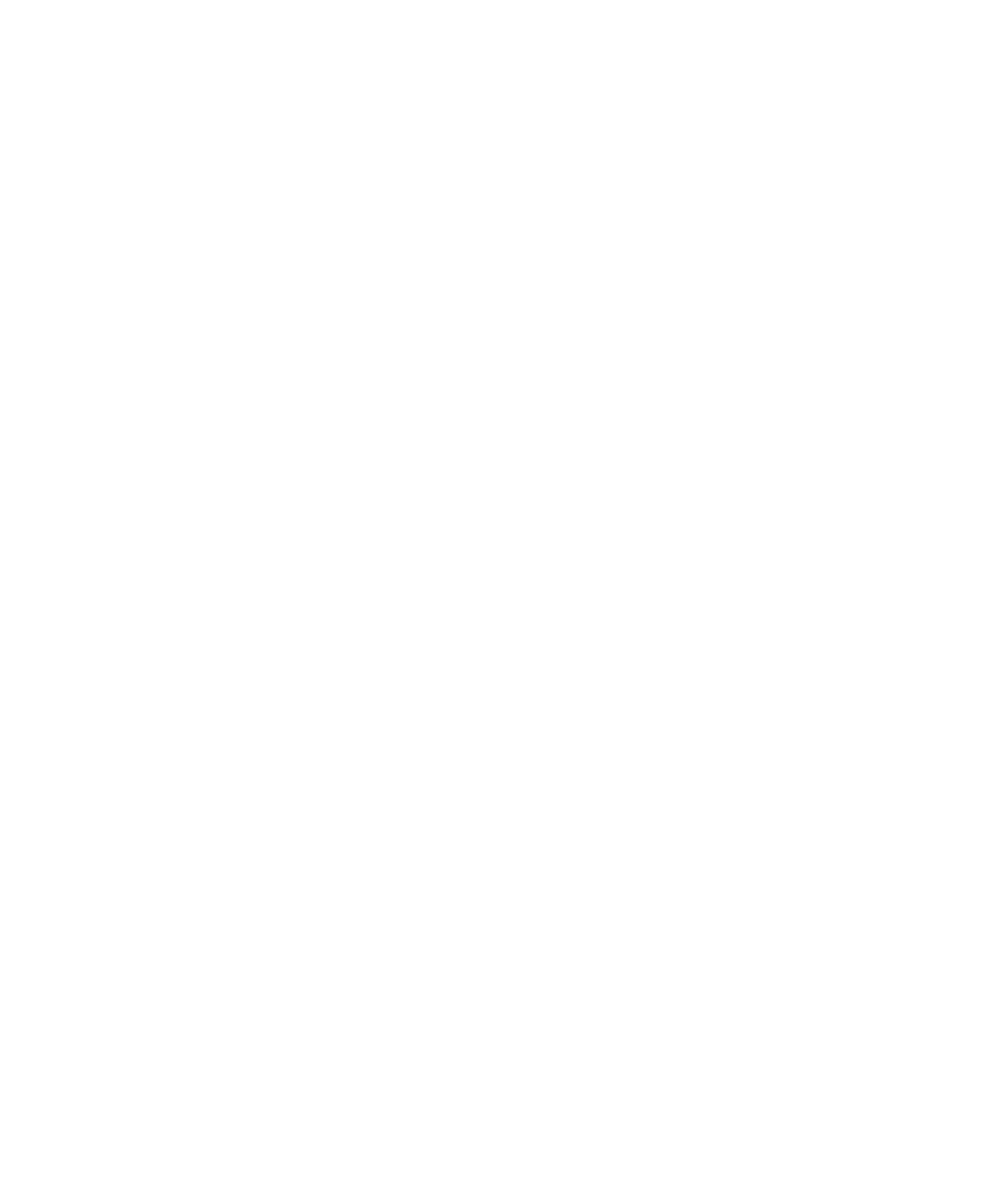
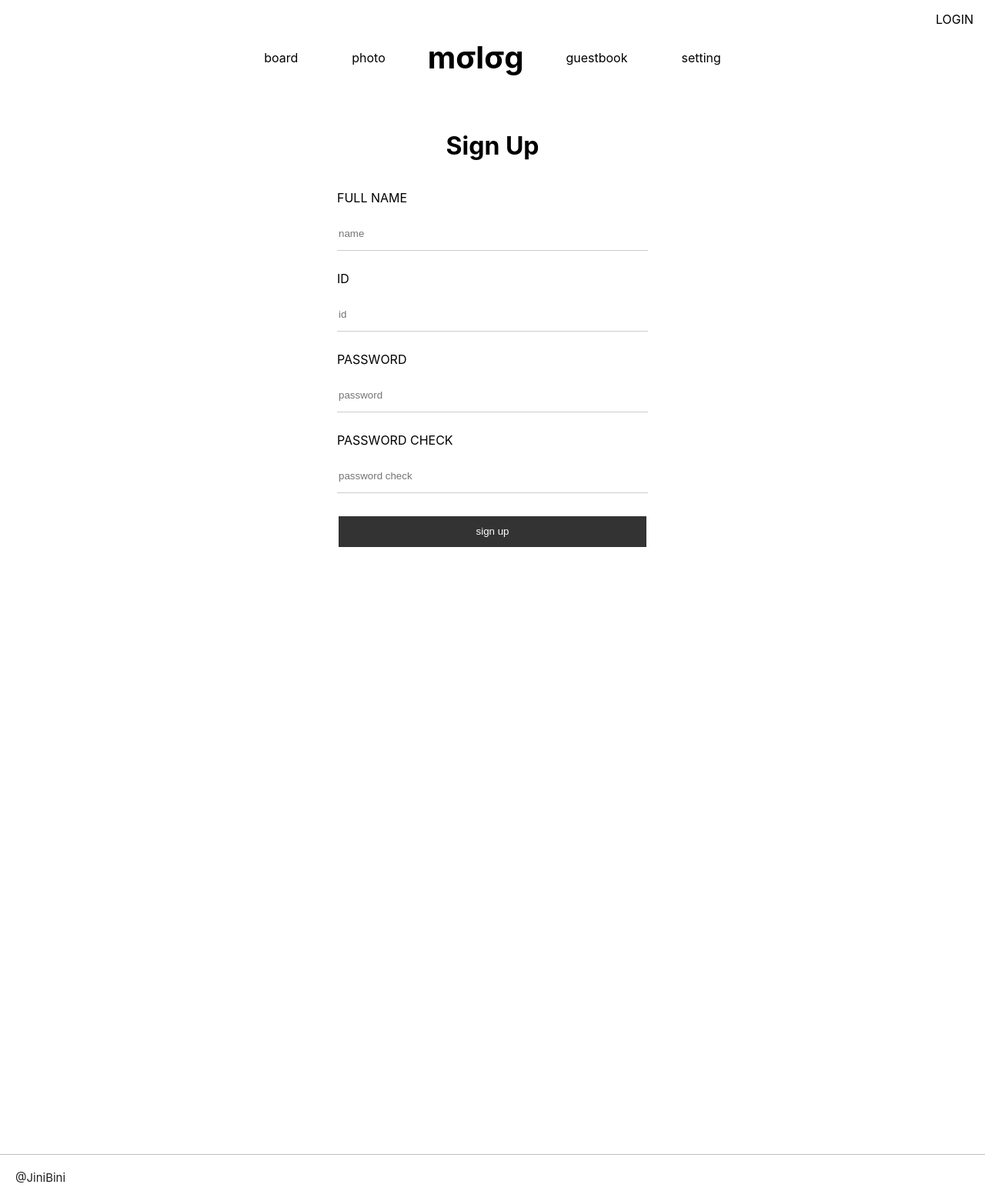
Before and after one commit to JiniBini/molog-frontend, a React (Create React App) app: page /signup in a window 1280 px wide. Shown: the whole page at 77% size. Before the commit the page ends 800 px from the top, so only its background shows below. Built offline with nearby package versions, Linux system fonts and the light colour scheme.

Commit message:
photoPage, signupPage ui 구현

```diff
--- a/src/App.tsx
+++ b/src/App.tsx
@@ -8,6 +8,7 @@ import PhotoPage from './component/Pages/PhotoPage';
 import GuestBookPage from './component/Pages/GuestBookPage';
 import SettingPage from './component/Pages/SettingPage';
 import LoginPage from './component/Pages/LoginPage';
+import SignUpPage from './component/Pages/SignUpPage';
 
 function App() {
   return (
@@ -18,6 +19,7 @@ function App() {
       <Route path="/guestbook" component={GuestBookPage} />
       <Route path="/setting" component={SettingPage} />
       <Route path="/login" component={LoginPage} />
+      <Route path="/signup" component={SignUpPage} />
     </Switch>
   );
 }
--- a/src/component/MainContent.tsx
+++ b/src/component/MainContent.tsx
@@ -20,7 +20,7 @@ const MainContent = () => {
             <p>4</p>
           </div>
         </div>
-        <img src={mainBackground} />
+        <img src={mainBackground}  alt="content"/>
         <div className="content-visited">
           <h4>전체 방문자</h4>
           <p className="visited">10</p>
--- a/src/component/Pages/PhotoPage.tsx
+++ b/src/component/Pages/PhotoPage.tsx
@@ -1,7 +1,7 @@
 import React from 'react';
 import Footer from '../Footer/Footer';
 import Header from '../Header/Header';
-import '../../style/homepage.scss'
+import '../../style/photopage.scss'
 import PhotoContent from '../Photo/PhotoContent';
 
 const PhotoPage = () => {
--- /dev/null
+++ b/src/component/Pages/SignUpPage.tsx
@@ -0,0 +1,37 @@
+import React from 'react';
+import Header from '../Header/Header';
+import Footer from '../Footer/Footer';
+import '../../style/signuppage.scss';
+
+const SignUpPage = () => {
+  return (
+    <>
+      <Header />
+      <div className="signup-container">
+        <h1>Sign Up</h1>
+        <div className="l-flex">
+          <p>FULL NAME</p>
+          <input className="login-input" type="text" placeholder="name" />
+        </div>
+        <div className="l-flex">
+          <p>ID</p>
+          <input className="login-input" type="text" placeholder="id" />
+        </div>
+        <div className="l-flex">
+          <p>PASSWORD</p>
+          <input className="login-input" type="text" placeholder="password" />
+        </div>
+        <div className="l-flex">
+          <p>PASSWORD CHECK</p>
+          <input className="login-input" type="text" placeholder="password check" />
+        </div>
+        <div className="submit">
+          <button type="submit">sign up</button>
+        </div>
+      </div>
+      <Footer />
+    </>
+  );
+};
+
+export default SignUpPage;
--- a/src/component/Photo/PhotoContent.tsx
+++ b/src/component/Photo/PhotoContent.tsx
@@ -1,12 +1,29 @@
 import React from 'react';
-import '../../style/boardpage.scss';
+import photo from '../../style/images/content_image.jpeg';
 
 const PhotoContent = () => {
   return (
-    <div className="board-container">
-      <p>this is photo</p>
+    <div className="photo-container">
+      <h2>Photo Book</h2>
+      <div className="content">
+        <div className="content-item">
+          <img className="content-img" src={photo} alt="content" />
+          <a className="content-title" href="/photo/details">example title</a>
+          <p className="content-date">2021.12.14</p>
+        </div>
+        <div className="content-item">
+          <img className="content-img" src={photo} alt="content" />
+          <a className="content-title" href="/photo/details">example title</a>
+          <p className="content-date">2021.12.14</p>
+        </div>
+        <div className="content-item">
+          <img className="content-img" src={photo} alt="content" />
+          <a className="content-title" href="/photo/details">example title</a>
+          <p className="content-date">2021.12.14</p>
+        </div>
+      </div>
     </div>
   );
-}
+};
 
 export default PhotoContent;
--- /dev/null
+++ b/src/style/photopage.scss
@@ -0,0 +1,120 @@
+// header
+.header-container {
+  display: flex;
+  flex-direction: column;
+
+  .login-btn {
+    text-decoration: none;
+    color: black;
+    margin: 15px;
+    float: right;
+
+    &:hover {
+      color: #D28481;
+    }
+  }
+
+  .header-content {
+    display: flex;
+    flex-direction: row;
+    justify-content: center;
+
+    .header-title {
+      font-size: 2.5rem;
+      font-weight: bold;
+      text-decoration: none;
+      color: black;
+      margin: 0 20px;
+    }
+
+    li {
+      list-style: none;
+      display: flex;
+      flex-direction: row;
+      align-items: center;
+
+      ul {
+        padding-left: 0;
+        margin: 0 35px;
+
+        .list-item {
+          margin: 0;
+          text-decoration: none;
+          color: black;
+
+          &:hover {
+            color: #D28481;
+          }
+        }
+      }
+    }
+  }
+}
+
+// main content
+.photo-container {
+  margin: 50px 30px;
+  display: flex;
+  flex-direction: column;
+  align-items: center;
+
+  .content {
+    display: flex;
+    flex-direction: row;
+    .content-item {
+      margin: 20px;
+      border: solid 1px #bdc0ba;
+      padding: 20px;
+      display: flex;
+      flex-direction: column;
+      width: fit-content;
+
+      .content-img {
+        width: 200px;
+      }
+
+      .content-title {
+        margin-top: 20px;
+        font-size: 18px;
+        color: black;
+        text-decoration: none;
+      }
+
+      .content-date {
+        color: #999;
+      }
+    }
+  }
+
+}
+
+
+// footer
+.wrap {
+  min-height: 100vh;
+  position: relative;
+  width: 100%;
+  .footer-section {
+
+  }
+  .footer {
+    width: 100%;
+    height: 60px;
+    bottom: 0;
+    position: absolute;
+    display: flex;
+    align-items: center;
+    border-top: solid 1px #bdc0ba;
+    a {
+      float: left;
+      margin: 0 20px;
+      text-decoration: none;
+      color: #1f1f1f;
+      font-size: 15px;
+
+      &:hover {
+        text-decoration: underline;
+      }
+    }
+  }
+}
--- /dev/null
+++ b/src/style/signuppage.scss
@@ -0,0 +1,125 @@
+// header
+.header-container {
+  display: flex;
+  flex-direction: column;
+
+  .login-btn {
+    text-decoration: none;
+    color: black;
+    margin: 15px;
+    float: right;
+
+    &:hover {
+      color: #D28481;
+    }
+  }
+
+  .header-content {
+    display: flex;
+    flex-direction: row;
+    justify-content: center;
+
+    .header-title {
+      font-size: 2.5rem;
+      font-weight: bold;
+      text-decoration: none;
+      color: black;
+      margin: 0 20px;
+    }
+
+    li {
+      list-style: none;
+      display: flex;
+      flex-direction: row;
+      align-items: center;
+
+      ul {
+        padding-left: 0;
+        margin: 0 35px;
+
+        .list-item {
+          margin: 0;
+          text-decoration: none;
+          color: black;
+
+          &:hover {
+            color: #D28481;
+          }
+        }
+      }
+    }
+  }
+}
+
+// main content
+.signup-container {
+  margin: 50px 30px;
+  display: flex;
+  flex-direction: column;
+  align-items: center;
+
+  .l-flex {
+    display: flex;
+    flex-direction: column;
+    justify-content: start;
+    .login-input {
+      border: 0;
+      border-bottom: solid 1px #ccc;
+      margin-bottom: 10px;
+      height: 40px;
+      width: 400px;
+      outline: none;
+
+      &:focus {
+        border-bottom: solid 1px #111;
+      }
+    }
+  }
+
+  .submit {
+    margin-top: 20px;
+    width: 400px;
+    display: flex;
+    justify-content: center;
+
+    button {
+      width: 400px;
+      height: 40px;
+      border-radius: 0;
+      background: #333;
+      border: none;
+      color: #fff;
+    }
+  }
+}
+
+// footer
+.wrap {
+  min-height: 100vh;
+  position: relative;
+  width: 100%;
+  .footer-section {
+
+  }
+  .footer {
+    width: 100%;
+    height: 60px;
+    bottom: 0;
+    position: absolute;
+    display: flex;
+    align-items: center;
+    border-top: solid 1px #bdc0ba;
+
+    a {
+      float: left;
+      margin: 0 20px;
+      text-decoration: none;
+      color: #1f1f1f;
+      font-size: 15px;
+
+      &:hover {
+        text-decoration: underline;
+      }
+    }
+  }
+}
```
Also changed, not shown: 1 other file (tests, documents, lock files or other folders).
